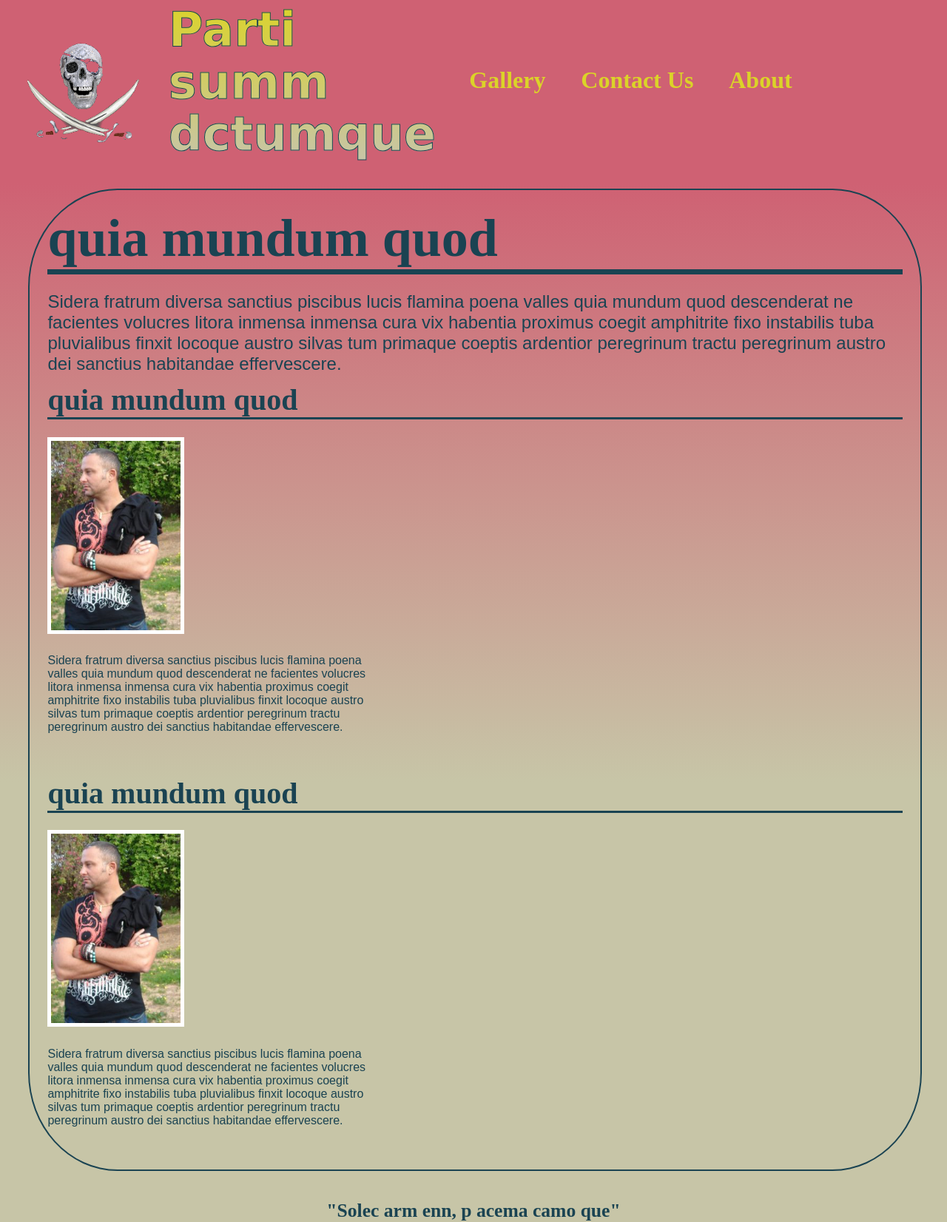
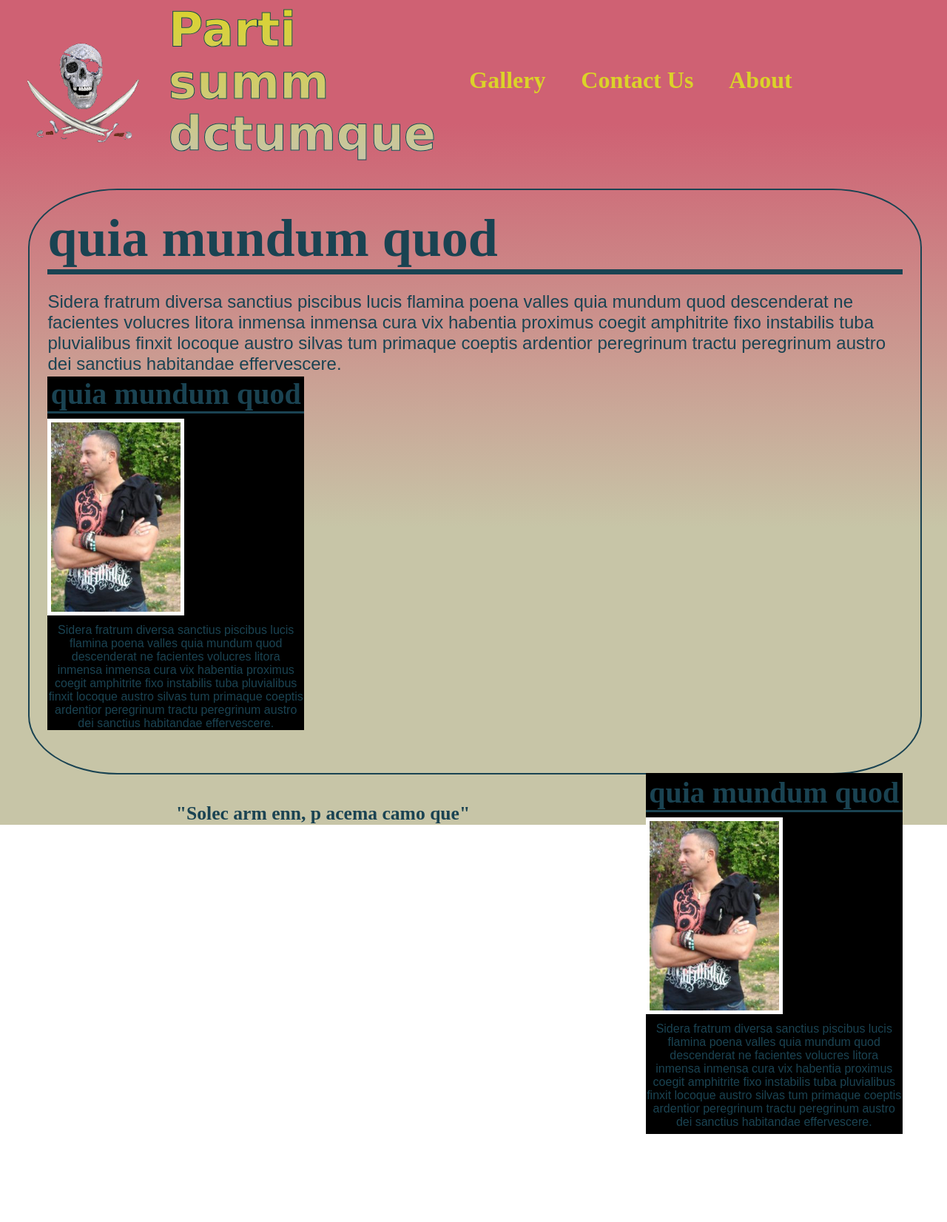
Before and after one commit to nirnaor/DiamondsGallery, a PHP site: page /html/about.html in a window 1280 px wide. Shown: the whole page at 74% size. After the commit the page ends 1533 px from the top, so only its background shows below. Run offline with PHP 8.4, Linux system fonts and the light colour scheme; some web fonts are replaced.

```diff
--- a/css/about.css
+++ b/css/about.css
@@ -11,6 +11,7 @@
 }
 .member h1
 {
+	text-align:center;
 	margin-top: 1%;
 	font-size: 250%;
         font-family: Fredericka the Great;
@@ -26,20 +27,25 @@
 }
 .member p
 {
+
 	margin-top: 2%;
 	margin-bottom: 2%;
     font-family: 'Amaranth', sans-serif;
 	font-size: 100%;
-	width: 40%;
+
+	text-align:center;
 }
-
-
+#Div1{
+	float: right;
+}
 
 
 .member{
 	margin-bottom: 5%;
-	clear: both;
-	width: 40%:
+	background-color: black;
+	width: 30%;
+
+
 }
 
 .member img
--- a/html/about.html
+++ b/html/about.html
@@ -52,7 +52,7 @@
                         habitandae effervescere.
                     </p>
                 </div>
-                <div id="secondmember" class="member">
+                <div id="Div1" class="member">
                     <h1>
                         quia mundum quod
                     </h1>
@@ -65,6 +65,7 @@
                         habitandae effervescere.
                     </p>
                 </div>
+
             </div>
         </div>
         <div id="footer">
```
